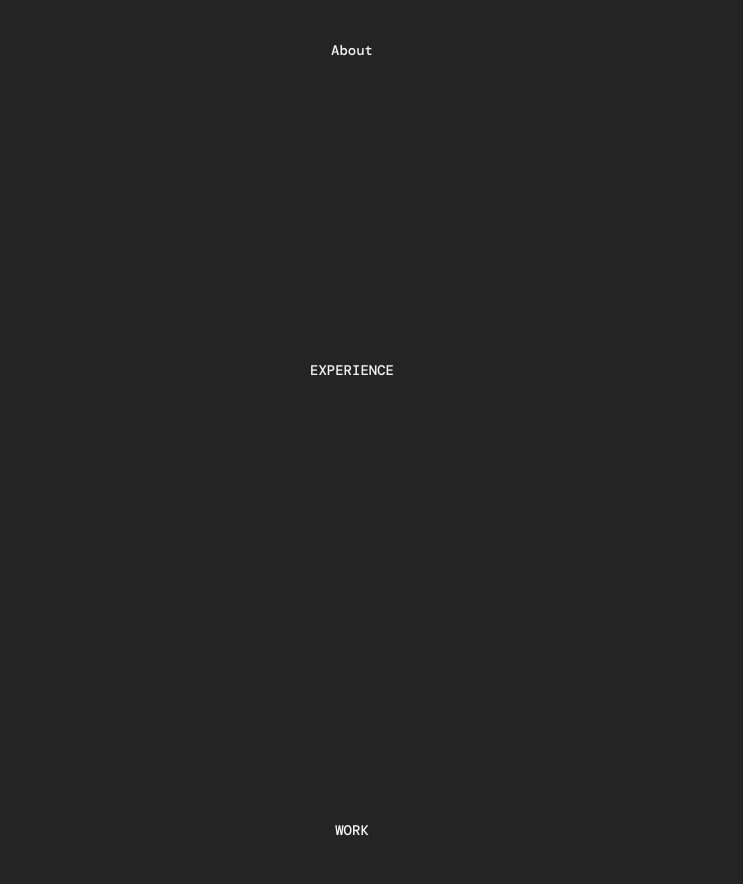
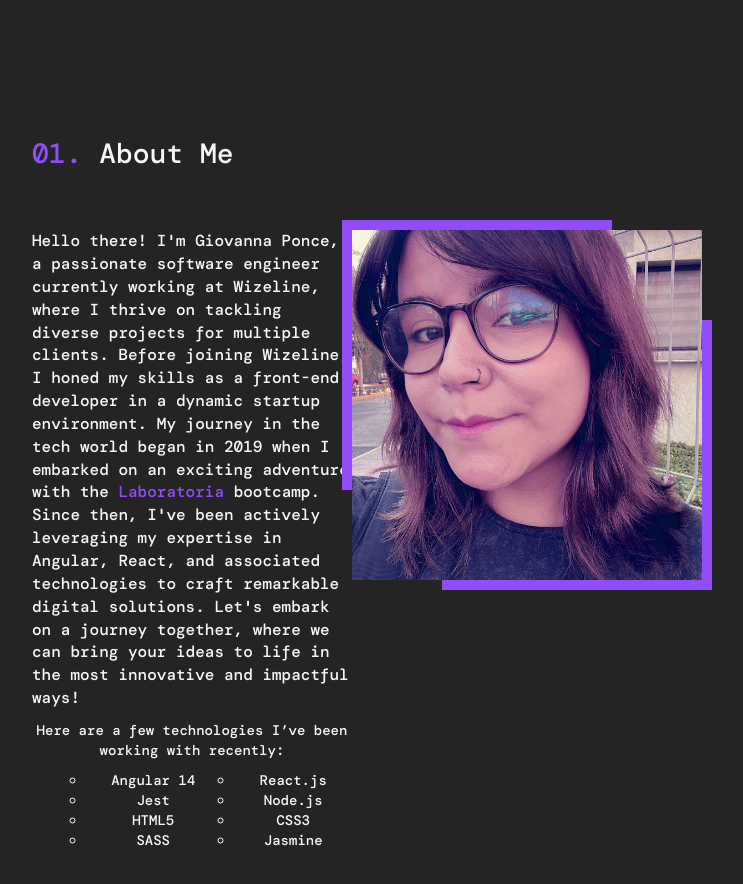
Before and after one commit to giovsteph/giov, a React (Create React App) app: page / in a window 1280 px wide. Shown: the part 820-1704 px from the top of the page, without its empty margins (288-1031 px from the left). Built offline with nearby package versions, Linux system fonts and the light colour scheme; a web font is replaced by a local one.

Commit message:
feat: about me section

```diff
--- a/src/components/Pages/MainPage/MainPage.jsx
+++ b/src/components/Pages/MainPage/MainPage.jsx
@@ -4,6 +4,7 @@ import Loader from "../../Atoms/Loader/Loader";
 import Header from "../../Organisms/Header/Header";
 import Footer from "../../Molecules/Footer/Footer";
 import Sidebar from "../../Molecules/Sidebar/Sidebar";
+import ProfilePictureFiltered from "../../../assets/photos/profile-pic-filter.jpg";
 
 export default function MainPage() {
   const [isLoading, setIsLoading] = useState(false);
@@ -64,7 +65,57 @@ export default function MainPage() {
               </div>
             </div>
             <div className="container" id="about">
-              <div className="about">About</div>
+              <div className="about">
+                <div class="about-title">
+                  <span className="numbers">01. </span> About Me
+                </div>
+                <div className="about-info">
+                  <div className="about-left">
+                    <p className="about-bio">
+                      Hello there! I'm Giovanna Ponce, a passionate software
+                      engineer currently working at Wizeline, where I thrive on
+                      tackling diverse projects for multiple clients. Before
+                      joining Wizeline, I honed my skills as a front-end
+                      developer in a dynamic startup environment. My journey in
+                      the tech world began in 2019 when I embarked on an
+                      exciting adventure with the{" "}
+                      <a
+                        href="https://www.laboratoria.la/"
+                        target="_blank"
+                        rel="noreferrer"
+                      >
+                        Laboratoria
+                      </a>{" "}
+                      bootcamp. Since then, I've been actively leveraging my
+                      expertise in Angular, React, and associated technologies
+                      to craft remarkable digital solutions. Let's embark on a
+                      journey together, where we can bring your ideas to life in
+                      the most innovative and impactful ways!
+                    </p>
+                    <p>
+                      Here are a few technologies I’ve been working with
+                      recently:
+                    </p>
+                    <ul className="about-list">
+                      <li>Angular 14</li>
+                      <li>React.js</li>
+                      <li>Jest</li>
+                      <li>Node.js</li>
+                      <li>HTML5</li>
+                      <li>CSS3</li>
+                      <li>SASS</li>
+                      <li>Jasmine</li>
+                    </ul>
+                  </div>
+                  <div className="about-right">
+                    <img
+                      className="framed"
+                      src={ProfilePictureFiltered}
+                      alt="profile-pic"
+                    />
+                  </div>
+                </div>
+              </div>
             </div>
             <br />
             <br />
--- a/src/components/Pages/MainPage/MainPage.scss
+++ b/src/components/Pages/MainPage/MainPage.scss
@@ -8,13 +8,15 @@ body {
 .mainContainer {
   display: flex;
   flex-direction: column;
+  justify-content: center;
   height: 100% !important;
   padding-top: 10px;
   margin-top: 60px;
 }
 
 .container {
-  height: 50vh !important;
+  height: auto !important;
+  max-width: 70vw !important;
   display: flex;
   justify-content: center;
   align-items: center;
@@ -26,7 +28,7 @@ body {
   flex-direction: column;
   justify-content: center;
   text-align: left;
-  margin-top: 20em;
+  margin-top: 10em;
 }
 
 .intro-purple {
@@ -57,6 +59,63 @@ body {
   max-width: 540px;
 }
 
+.numbers {
+  color: $dk-first-main;
+}
+
 .about {
-  margin-top: 20em;
+  display: flex;
+  flex-direction: column;
+  margin-top: 15em;
+  margin-bottom: 15em;
+  max-width: 50vw;
+
+  &-title {
+    font-size: 28px;
+    text-align: left;
+    margin-bottom: 2em;
+  }
+
+  &-info {
+    display: flex;
+    justify-content: space-evenly;
+    flex-direction: row;
+  }
+
+  &-left {
+    max-width: 50%;
+  }
+
+  &-right {
+  max-width: 50%;
+  position: relative;
+  }
+
+  &-bio {
+    text-align: left;
+    font-size: 16px;
+  }
+
+  &-list {
+        display: grid;
+        grid-template-columns: repeat(2, auto);
+        list-style-type: circle;
+
+      li {
+        margin-left: 1em;
+      }
+  }
 }
+
+.framed {
+  height: 350px;
+  width: 350px;
+  object-fit: cover;
+  box-shadow:
+    -50px -50px 0 -40px $dk-first-main,
+    50px 50px 0 -40px $dk-first-main;
+}
+
+.framed:hover {
+  filter: grayscale(80%);
+}
```
Also changed, not shown: src/assets/photos/profile-pic-filter.jpg (added), src/assets/photos/profile-pic.jpg (added).
